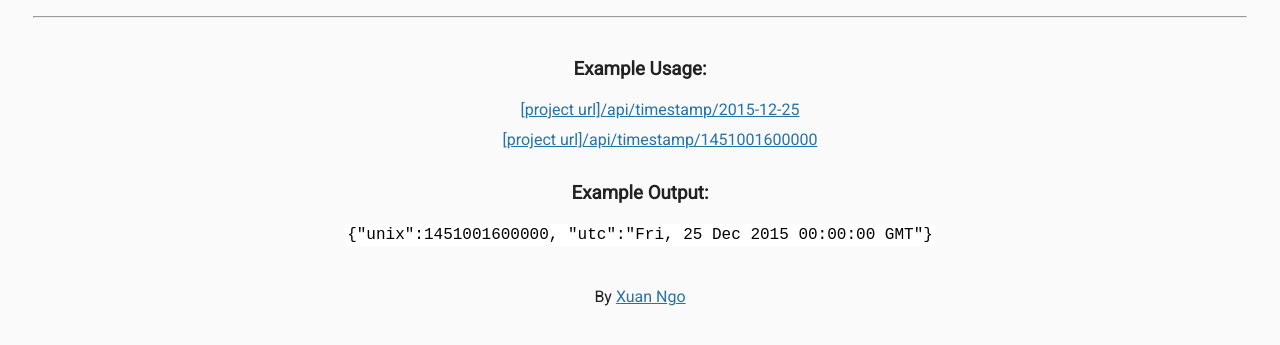
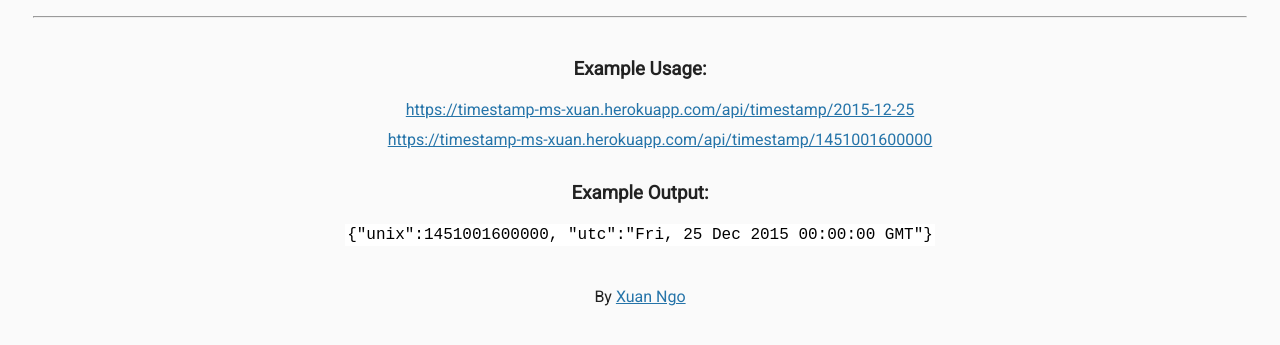
Before and after one commit to johnngo10/timestamp-microservice, a website: page views/index.html in a window 1280 px wide. Shown: the part 53-398 px from the top of the page. Drawn offline with Linux system fonts and the light colour scheme; files that its build step writes are made by us from their sources.

Commit message:
small changes

```diff
--- a/views/index.html
+++ b/views/index.html
@@ -13,8 +13,8 @@
     <div class="container">
       <h3>Example Usage:</h3>
       <ul>
-        <li><a href="api/timestamp/2015-12-25">[project url]/api/timestamp/2015-12-25</a></li>
-        <li><a href="api/timestamp/1451001600000">[project url]/api/timestamp/1451001600000</a></li>
+        <li><a href="api/timestamp/2015-12-25">https://timestamp-ms-xuan.herokuapp.com/api/timestamp/2015-12-25</a></li>
+        <li><a href="api/timestamp/1451001600000">https://timestamp-ms-xuan.herokuapp.com/api/timestamp/1451001600000</a></li>
       </ul>
 
       <h3>Example Output:</h3>
```
